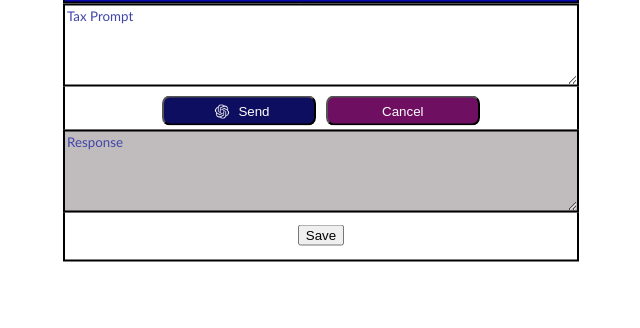
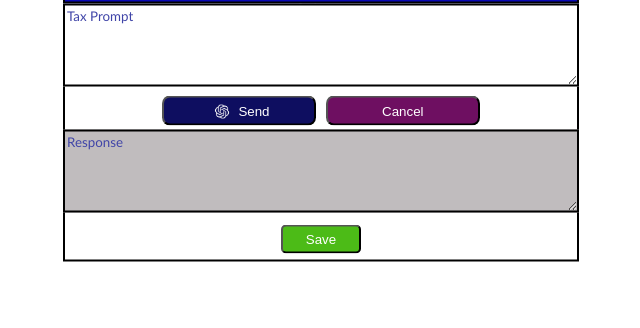
Before and after one commit to SankalpSTiwari/Auditor-Enterprise-Chat-UI, a Flask app: page / in a window 1280 px wide. Shown: the part 282-610 px from the top of the page, without its empty margins (321-961 px from the left). Run offline with Flask 3, Linux system fonts and the light colour scheme.

Commit message:
Modified CSS of Save Button

```diff
--- a/templates/question.html
+++ b/templates/question.html
@@ -65,7 +65,18 @@
             min-width: 30%;
             border-radius: 8px;
         }
-
+        .buttonSave {
+            background-color: rgb(76, 187, 23);
+            color: white;
+            min-width: 80px;
+            border-radius: 5px;
+            display: flex;
+            padding-left: 10px;
+            padding-right: 10px;
+            padding-top: 5px;
+            padding-bottom: 5px;
+            justify-content: center;
+        }
         .divinput {
             height: 75px;
             width: 100%;
```
Also changed, not shown: tax_responses.db.
